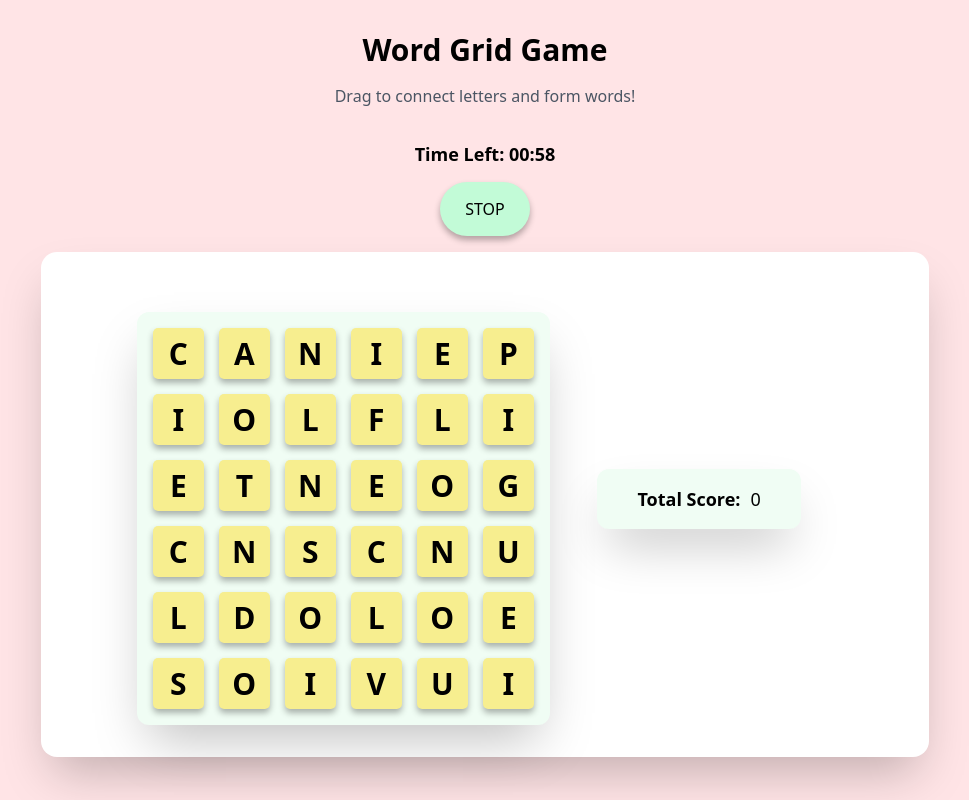
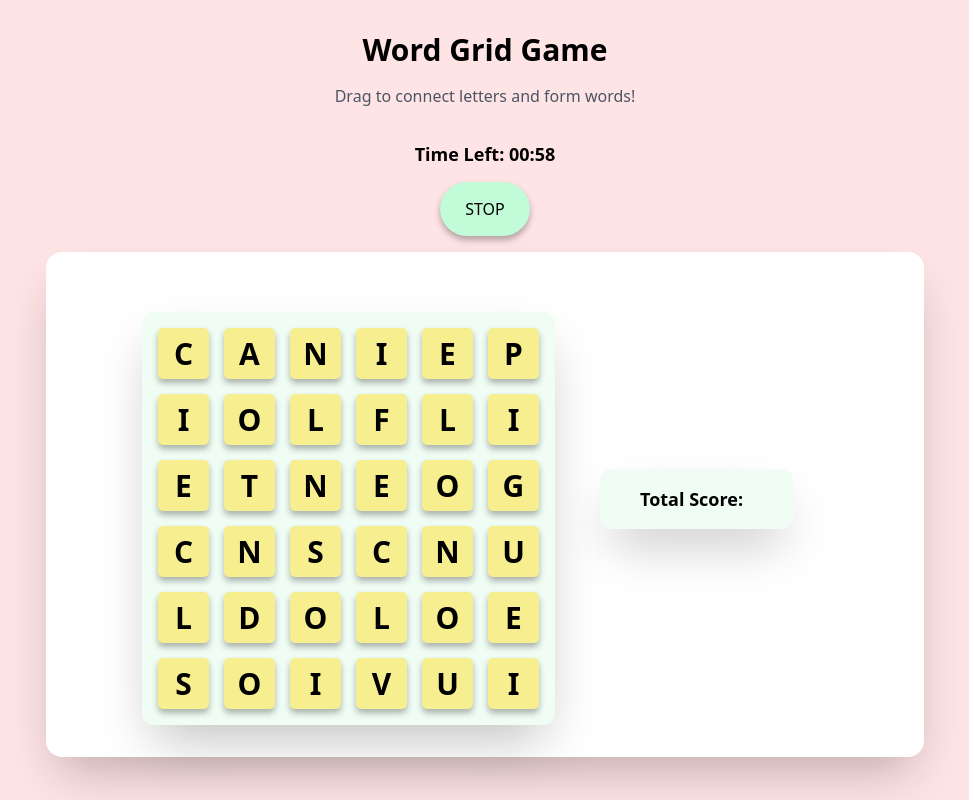
Before and after one commit to tan-9/wordvault, a React (Vite) app: page / in a window 1280 px wide. Both pictures are taken after a click on the button "START". Shown: the whole page, without its empty margins (155-1124 px from the left). Built offline with nearby package versions, Linux system fonts and the light colour scheme.

Commit message:
scoring and timer changes made

```diff
--- a/components/DisplayFormedWords.jsx
+++ b/components/DisplayFormedWords.jsx
@@ -1,8 +1,7 @@
 import React, { useState, useEffect } from "react";
 
-const DisplayFormedWords = ({ foundWords }) => {
+const DisplayFormedWords = ({ foundWords, totalScore, setTotalScore }) => {
     const [validWords, setValidWords] = useState([]);
-    const [totalScore, setTotalScore] = useState(0);
 
     const validateLastWord = async (word) => {
         if (!word) return;
```
Also changed, not shown: components/DisplayScore.jsx (added, +11 -0 lines).
